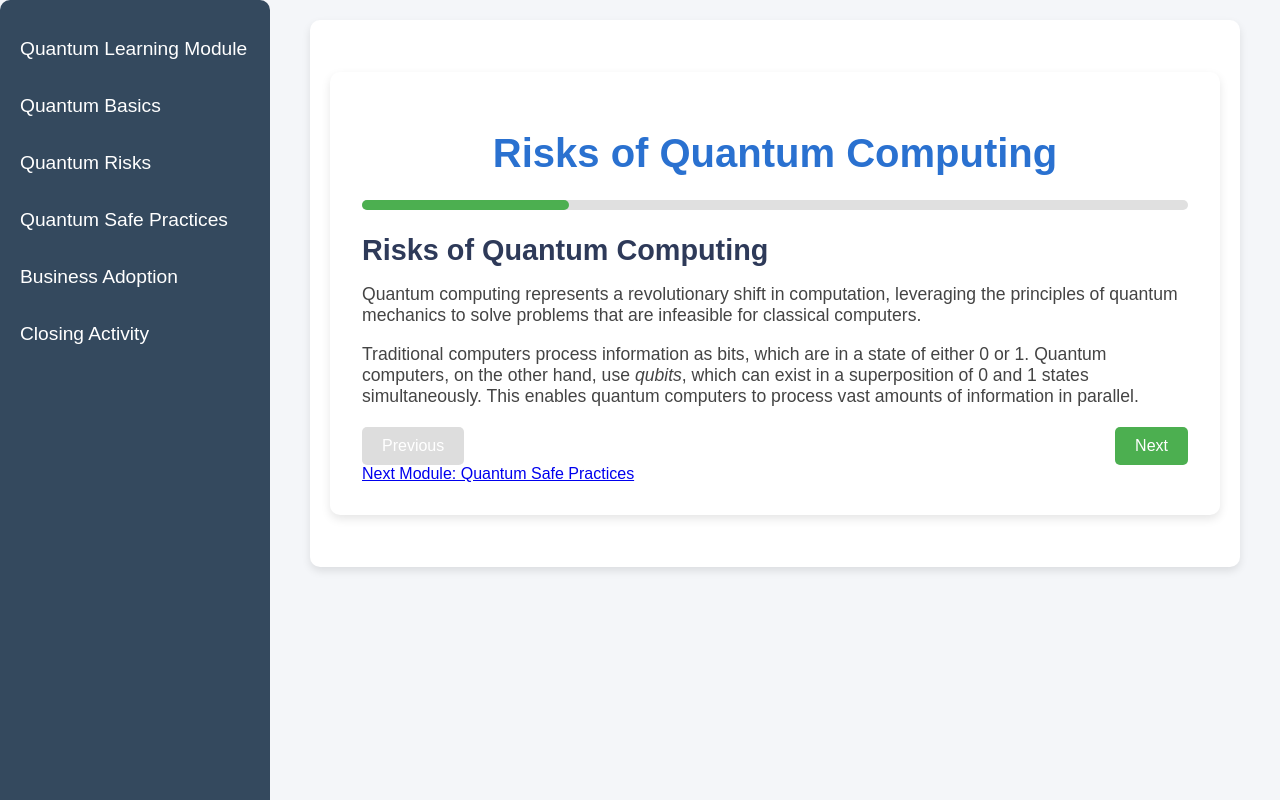
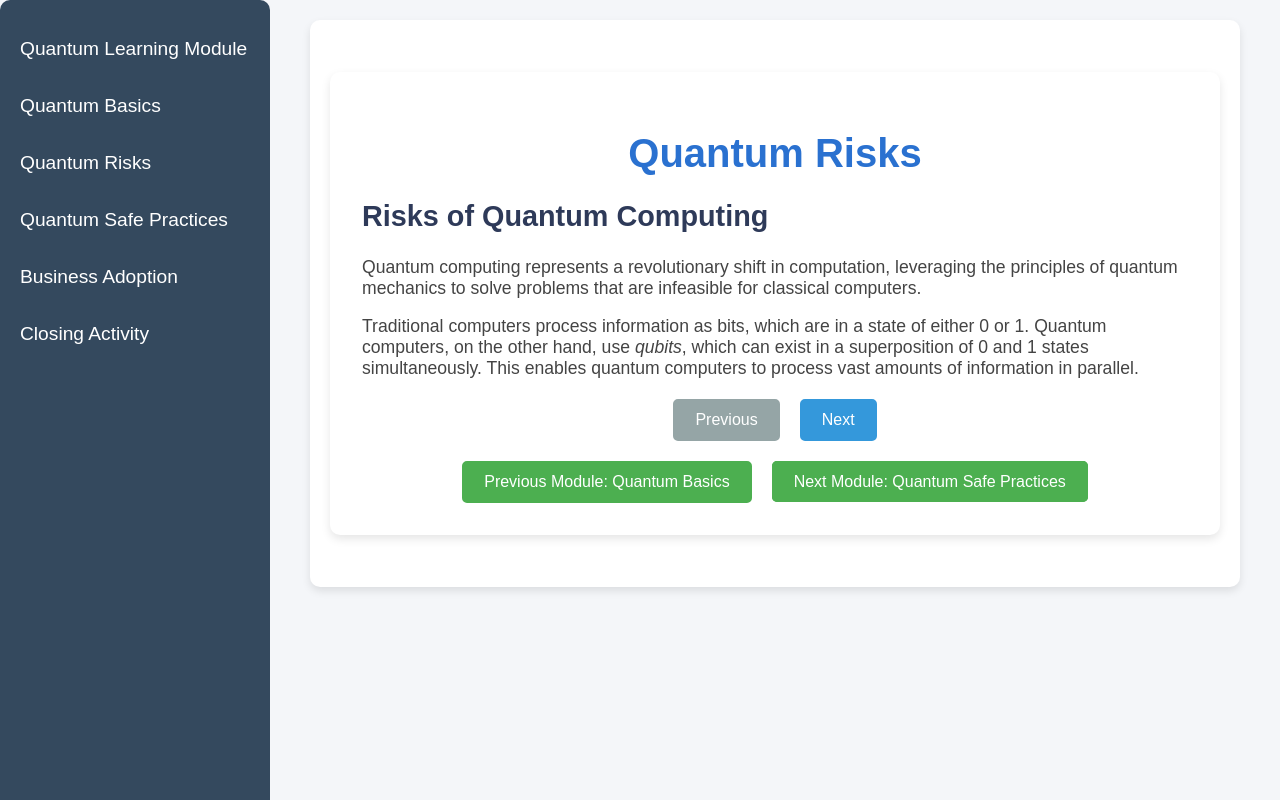
Before and after one commit to Blackpenguin46/quantummodule, a React (Create React App) app: page /#/quantum-risks in a window 1280 px wide. Built offline with nearby package versions, Linux system fonts and the light colour scheme.

Commit message:
updated modules and routing

```diff
--- a/src/modules/BusinessAdoption.css
+++ b/src/modules/BusinessAdoption.css
@@ -161,6 +161,61 @@
   background: #b04100; /* Even darker orange on click */
 }
 
+/* Navigation Buttons */
+.module-navigation {
+  display: flex;
+  justify-content: center;
+  align-items: center;
+  gap: 20px;
+  margin-top: 20px;
+}
+
+.prev-module-button, .next-module-button {
+  padding: 10px 20px;
+  background-color: #4CAF50; /* Green for next/previous */
+  color: white;
+  border: 2px solid #4CAF50;
+  border-radius: 5px;
+  font-size: 16px;
+  text-align: center;
+  text-decoration: none;
+  transition: background-color 0.3s ease, border-color 0.3s ease;
+}
+
+.prev-module-button:hover, .next-module-button:hover {
+  background-color: #45a049; /* Hover color */
+  border-color: #45a049; /* Hover border color */
+}
+
+.navigation-buttons {
+  display: flex;
+  justify-content: center;
+  gap: 20px;
+  margin-top: 20px;
+}
+
+.navigation-buttons button {
+  padding: 10px 20px;
+  background-color: #3498db; /* Blue for module navigation */
+  color: white;
+  border: 2px solid #3498db;
+  border-radius: 5px;
+  font-size: 16px;
+  cursor: pointer;
+  transition: background-color 0.3s ease, border-color 0.3s ease;
+}
+
+.navigation-buttons button:hover {
+  background-color: #2980b9; /* Hover color */
+  border-color: #2980b9; /* Hover border color */
+}
+
+.navigation-buttons button:disabled {
+  background-color: #95a5a6;
+  border-color: #95a5a6;
+  cursor: not-allowed;
+}
+
 /* Media Queries for Responsive Design */
 @media (max-width: 600px) {
   .quiz-option {
--- a/src/modules/QuantumBasics.css
+++ b/src/modules/QuantumBasics.css
@@ -1,126 +1,242 @@
-.quantum-basics-container {
-  max-width: 800px;
-  margin: 0 auto;
-  padding: 20px;
-  font-family: Arial, sans-serif;
+/* General Styles */
+body {
+  font-family: 'Arial', sans-serif;
+  background-color: #f4f4f9; /* Light gray for the background */
+  color: #333; /* Standard gray for text */
+  margin: 0;
+  padding: 0;
 }
 
-.module-title {
-  text-align: center;
-  font-size: 2.5em;
-  margin-bottom: 20px;
+/* Container for Quantum Modules */
+.quantum-basics-container {
+  max-width: 850px;
+  margin: 2rem auto;
+  padding: 2rem;
+  background: #fff;
+  border-radius: 10px;
+  box-shadow: 0 4px 10px rgba(0, 0, 0, 0.1);
+  overflow: hidden;
 }
 
-.progress-bar {
-  width: 100%;
-  height: 10px;
-  background-color: #e0e0e0;
-  border-radius: 5px;
-  margin-bottom: 20px;
+/* Title and Description */
+.module-title {
+  font-size: 2.5rem;
+  color: #2a71d0; /* Blue for emphasis */
+  text-align: center;
+  margin-bottom: 1.5rem;
 }
 
-.progress {
-  height: 100%;
-  background-color: #4CAF50;
-  border-radius: 5px;
-  transition: width 0.3s ease;
+.module-description {
+  text-align: justify;
+  font-size: 1.15rem;
+  margin-bottom: 1.5rem;
+  color: #555; /* Medium gray for description text */
+  line-height: 1.7;
 }
 
-.section-title {
-  font-size: 1.8em;
-  margin-bottom: 15px;
+/* Quiz Section */
+.quiz-section {
+  padding: 1.5rem;
+  background: #f9f9f9; /* Subtle light gray */
+  border: 1px solid #ddd; /* Light border */
+  border-radius: 10px;
+  margin-top: 2rem;
 }
 
-.section-content {
-  margin-bottom: 20px;
+.quiz-title {
+  font-size: 1.8rem;
+  color: #2a71d0;
+  margin-bottom: 1.5rem;
+  text-align: center;
+  font-weight: bold;
 }
 
-.accordion {
-  border: 1px solid #ddd;
-  border-radius: 5px;
+/* Question Styles */
+.quiz-question {
+  margin-bottom: 1.5rem;
 }
 
-.accordion-item {
-  border-bottom: 1px solid #ddd;
+.question-text {
+  font-size: 1.2rem;
+  margin-bottom: 0.8rem;
+  color: #444; /* Dark gray for questions */
+  font-weight: bold;
 }
 
-.accordion-item:last-child {
-  border-bottom: none;
+/* Options Styling */
+.options-container {
+  display: flex;
+  flex-wrap: wrap;
+  gap: 12px;
+  justify-content: center;
 }
 
-.accordion-header {
-  background-color: #f5f5f5;
-  padding: 10px;
+.quiz-option {
+  flex: 1 1 calc(50% - 12px); /* Adjust to fit two options per row */
+  max-width: calc(50% - 12px);
+  padding: 0.8rem 1rem;
+  background: #2a71d0; /* Blue for primary buttons */
+  color: white;
+  border: 2px solid transparent;
+  border-radius: 6px;
   cursor: pointer;
-  font-size: 1.2em;
+  font-size: 1rem;
+  text-align: center;
+  transition: all 0.3s ease;
 }
 
-.accordion-content {
-  padding: 10px;
-  display: none;
+.quiz-option:hover {
+  background-color: #1f5cb3; /* Darker blue on hover */
+  transform: translateY(-2px);
 }
 
-.accordion-item.active .accordion-content {
-  display: block;
+.quiz-option:active {
+  background-color: #174991; /* Even darker blue on active click */
+  transform: translateY(1px);
 }
 
-.quiz-section {
+.quiz-option.selected {
+  background-color: #4caf50; /* Green for selected answers */
+  color: white;
+  border-color: #4caf50;
+}
+
+.quiz-option.incorrect {
+  background-color: #e74c3c; /* Red for incorrect answers */
+  color: white;
+  border-color: #e74c3c;
+}
+
+/* Submit Button */
+.submit-button {
+  display: block;
+  width: 100%;
+  padding: 0.8rem 0;
+  background: #2a71d0; /* Blue */
+  color: white;
+  font-size: 1.2rem;
+  border: none;
+  border-radius: 8px;
+  margin-top: 1.5rem;
+  cursor: pointer;
+  transition: background-color 0.3s ease;
+}
+
+.submit-button:hover {
+  background: #1f5cb3; /* Slightly darker blue on hover */
+}
+
+.submit-button:active {
+  background: #174991; /* Even darker blue on click */
+}
+
+/* Quiz Completed Message */
+.quiz-completed {
+  text-align: center;
+  font-size: 1.5rem;
+  color: #4caf50; /* Green for success message */
+  font-weight: bold;
+  margin-top: 2rem;
+}
+
+/* Redo Button */
+.redo-button {
+  display: inline-block;
+  padding: 0.6rem 1.2rem;
+  background: #e67e22; /* Orange for redo */
+  color: white;
+  font-size: 1rem;
+  border: none;
+  border-radius: 6px;
+  margin-top: 1rem;
+  cursor: pointer;
+  transition: background-color 0.3s ease;
+}
+
+.redo-button:hover {
+  background: #d35400; /* Darker orange on hover */
+}
+
+.redo-button:active {
+  background: #b04100; /* Even darker orange on click */
+}
+
+/* Navigation Buttons */
+.module-navigation {
+  display: flex;
+  justify-content: center;
+  align-items: center;
+  gap: 20px;
   margin-top: 20px;
 }
 
-.quiz-question {
-  margin-bottom: 20px;
+.prev-module-button, .next-module-button {
+  padding: 10px 20px;
+  background-color: #4CAF50; /* Green for next/previous */
+  color: white;
+  border: 2px solid #4CAF50;
+  border-radius: 5px;
+  font-size: 16px;
+  text-align: center;
+  text-decoration: none;
+  transition: background-color 0.3s ease, border-color 0.3s ease;
 }
 
-.quiz-options {
-  display: flex;
-  flex-direction: column;
-  gap: 10px;
-}
-
-.quiz-option {
-  padding: 10px;
-  border: 1px solid #ddd;
-  border-radius: 5px;
-  background-color: #f5f5f5;
-  cursor: pointer;
-}
-
-.quiz-option.selected {
-  background-color: #4CAF50;
-  color: white;
-}
-
-.submit-button, .redo-button {
-  display: block;
-  width: 100%;
-  padding: 10px;
-  background-color: #4CAF50;
-  color: white;
-  border: none;
-  border-radius: 5px;
-  font-size: 1em;
-  cursor: pointer;
-  margin-top: 20px;
+.prev-module-button:hover, .next-module-button:hover {
+  background-color: #45a049; /* Hover color */
+  border-color: #45a049; /* Hover border color */
 }
 
 .navigation-buttons {
   display: flex;
-  justify-content: space-between;
+  justify-content: center;
+  gap: 20px;
   margin-top: 20px;
 }
 
 .navigation-buttons button {
   padding: 10px 20px;
-  background-color: #4CAF50;
+  background-color: #3498db; /* Blue for module navigation */
   color: white;
-  border: none;
+  border: 2px solid #3498db;
   border-radius: 5px;
-  font-size: 1em;
+  font-size: 16px;
   cursor: pointer;
+  transition: background-color 0.3s ease, border-color 0.3s ease;
+}
+
+.navigation-buttons button:hover {
+  background-color: #2980b9; /* Hover color */
+  border-color: #2980b9; /* Hover border color */
 }
 
 .navigation-buttons button:disabled {
-  background-color: #ddd;
+  background-color: #95a5a6;
+  border-color: #95a5a6;
   cursor: not-allowed;
 }
+
+/* Media Queries for Responsive Design */
+@media (max-width: 600px) {
+  .quiz-option {
+    flex: 1 1 100%; /* Stack options on smaller screens */
+    max-width: 100%;
+  }
+
+  .module-title {
+    font-size: 2rem;
+  }
+
+  .quiz-title {
+    font-size: 1.5rem;
+  }
+
+  .question-text {
+    font-size: 1rem;
+  }
+
+  .submit-button,
+  .redo-button {
+    font-size: 1rem;
+  }
+}
--- a/src/modules/QuantumBasics.js
+++ b/src/modules/QuantumBasics.js
@@ -124,7 +124,7 @@
   const sections = useMemo(
     () => [
       {
-        title: 'Introduction to Quantum Computing',
+        title: 'Quantum Basics',
         content: (
           <div className="section-content">
             <p>
@@ -186,7 +186,7 @@
 
   return (
     <div className="quantum-basics-container">
-      <h1 className="module-title">Quantum Basics</h1>
+      <h1 className="module-title">Quantum Risks</h1>
       <div className="progress-bar">
         <div
           className="progress"
@@ -206,9 +206,10 @@
         </button>
       </div>
       <div className="module-navigation">
-        <Link to="/quantum-risks" className="next-module-button">
-          Next Module: Quantum Risks
-        </Link>
+        <Link to="/" className="prev-module-button">Previous Module: Main Page</Link>
+        <div className="next-module-container">
+          <Link to="/quantum-risks" className="next-module-button">Next Module: Quantum Risks</Link>
+        </div>
       </div>
     </div>
   );
--- a/src/modules/QuantumRisks.css
+++ b/src/modules/QuantumRisks.css
@@ -1,126 +1,242 @@
-.quantum-risks-container {
-  max-width: 800px;
-  margin: 0 auto;
-  padding: 20px;
-  font-family: Arial, sans-serif;
+/* General Styles */
+body {
+  font-family: 'Arial', sans-serif;
+  background-color: #f4f4f9; /* Light gray for the background */
+  color: #333; /* Standard gray for text */
+  margin: 0;
+  padding: 0;
 }
 
-.module-title {
-  text-align: center;
-  font-size: 2.5em;
-  margin-bottom: 20px;
+/* Container for Quantum Modules */
+.quantum-basics-container {
+  max-width: 850px;
+  margin: 2rem auto;
+  padding: 2rem;
+  background: #fff;
+  border-radius: 10px;
+  box-shadow: 0 4px 10px rgba(0, 0, 0, 0.1);
+  overflow: hidden;
 }
 
-.progress-bar {
-  width: 100%;
-  height: 10px;
-  background-color: #e0e0e0;
-  border-radius: 5px;
-  margin-bottom: 20px;
+/* Title and Description */
+.module-title {
+  font-size: 2.5rem;
+  color: #2a71d0; /* Blue for emphasis */
+  text-align: center;
+  margin-bottom: 1.5rem;
 }
 
-.progress {
-  height: 100%;
-  background-color: #4CAF50;
-  border-radius: 5px;
-  transition: width 0.3s ease;
+.module-description {
+  text-align: justify;
+  font-size: 1.15rem;
+  margin-bottom: 1.5rem;
+  color: #555; /* Medium gray for description text */
+  line-height: 1.7;
 }
 
-.section-title {
-  font-size: 1.8em;
-  margin-bottom: 15px;
+/* Quiz Section */
+.quiz-section {
+  padding: 1.5rem;
+  background: #f9f9f9; /* Subtle light gray */
+  border: 1px solid #ddd; /* Light border */
+  border-radius: 10px;
+  margin-top: 2rem;
 }
 
-.section-content {
-  margin-bottom: 20px;
+.quiz-title {
+  font-size: 1.8rem;
+  color: #2a71d0;
+  margin-bottom: 1.5rem;
+  text-align: center;
+  font-weight: bold;
 }
 
-.accordion {
-  border: 1px solid #ddd;
-  border-radius: 5px;
+/* Question Styles */
+.quiz-question {
+  margin-bottom: 1.5rem;
 }
 
-.accordion-item {
-  border-bottom: 1px solid #ddd;
+.question-text {
+  font-size: 1.2rem;
+  margin-bottom: 0.8rem;
+  color: #444; /* Dark gray for questions */
+  font-weight: bold;
 }
 
-.accordion-item:last-child {
-  border-bottom: none;
+/* Options Styling */
+.options-container {
+  display: flex;
+  flex-wrap: wrap;
+  gap: 12px;
+  justify-content: center;
 }
 
-.accordion-header {
-  background-color: #f5f5f5;
-  padding: 10px;
+.quiz-option {
+  flex: 1 1 calc(50% - 12px); /* Adjust to fit two options per row */
+  max-width: calc(50% - 12px);
+  padding: 0.8rem 1rem;
+  background: #2a71d0; /* Blue for primary buttons */
+  color: white;
+  border: 2px solid transparent;
+  border-radius: 6px;
   cursor: pointer;
-  font-size: 1.2em;
+  font-size: 1rem;
+  text-align: center;
+  transition: all 0.3s ease;
 }
 
-.accordion-content {
-  padding: 10px;
-  display: none;
+.quiz-option:hover {
+  background-color: #1f5cb3; /* Darker blue on hover */
+  transform: translateY(-2px);
 }
 
-.accordion-item.active .accordion-content {
-  display: block;
+.quiz-option:active {
+  background-color: #174991; /* Even darker blue on active click */
+  transform: translateY(1px);
 }
 
-.quiz-section {
+.quiz-option.selected {
+  background-color: #4caf50; /* Green for selected answers */
+  color: white;
+  border-color: #4caf50;
+}
+
+.quiz-option.incorrect {
+  background-color: #e74c3c; /* Red for incorrect answers */
+  color: white;
+  border-color: #e74c3c;
+}
+
+/* Submit Button */
+.submit-button {
+  display: block;
+  width: 100%;
+  padding: 0.8rem 0;
+  background: #2a71d0; /* Blue */
+  color: white;
+  font-size: 1.2rem;
+  border: none;
+  border-radius: 8px;
+  margin-top: 1.5rem;
+  cursor: pointer;
+  transition: background-color 0.3s ease;
+}
+
+.submit-button:hover {
+  background: #1f5cb3; /* Slightly darker blue on hover */
+}
+
+.submit-button:active {
+  background: #174991; /* Even darker blue on click */
+}
+
+/* Quiz Completed Message */
+.quiz-completed {
+  text-align: center;
+  font-size: 1.5rem;
+  color: #4caf50; /* Green for success message */
+  font-weight: bold;
+  margin-top: 2rem;
+}
+
+/* Redo Button */
+.redo-button {
+  display: inline-block;
+  padding: 0.6rem 1.2rem;
+  background: #e67e22; /* Orange for redo */
+  color: white;
+  font-size: 1rem;
+  border: none;
+  border-radius: 6px;
+  margin-top: 1rem;
+  cursor: pointer;
+  transition: background-color 0.3s ease;
+}
+
+.redo-button:hover {
+  background: #d35400; /* Darker orange on hover */
+}
+
+.redo-button:active {
+  background: #b04100; /* Even darker orange on click */
+}
+
+/* Navigation Buttons */
+.module-navigation {
+  display: flex;
+  justify-content: center;
+  align-items: center;
+  gap: 20px;
   margin-top: 20px;
 }
 
-.quiz-question {
-  margin-bottom: 20px;
+.prev-module-button, .next-module-button {
+  padding: 10px 20px;
+  background-color: #4CAF50; /* Green for next/previous */
+  color: white;
+  border: 2px solid #4CAF50;
+  border-radius: 5px;
+  font-size: 16px;
+  text-align: center;
+  text-decoration: none;
+  transition: background-color 0.3s ease, border-color 0.3s ease;
 }
 
-.quiz-options {
-  display: flex;
-  flex-direction: column;
-  gap: 10px;
-}
-
-.quiz-option {
-  padding: 10px;
-  border: 1px solid #ddd;
-  border-radius: 5px;
-  background-color: #f5f5f5;
-  cursor: pointer;
-}
-
-.quiz-option.selected {
-  background-color: #4CAF50;
-  color: white;
-}
-
-.submit-button, .redo-button {
-  display: block;
-  width: 100%;
-  padding: 10px;
-  background-color: #4CAF50;
-  color: white;
-  border: none;
-  border-radius: 5px;
-  font-size: 1em;
-  cursor: pointer;
-  margin-top: 20px;
+.prev-module-button:hover, .next-module-button:hover {
+  background-color: #45a049; /* Hover color */
+  border-color: #45a049; /* Hover border color */
 }
 
 .navigation-buttons {
   display: flex;
-  justify-content: space-between;
+  justify-content: center;
+  gap: 20px;
   margin-top: 20px;
 }
 
 .navigation-buttons button {
   padding: 10px 20px;
-  background-color: #4CAF50;
+  background-color: #3498db; /* Blue for module navigation */
   color: white;
-  border: none;
+  border: 2px solid #3498db;
   border-radius: 5px;
-  font-size: 1em;
+  font-size: 16px;
   cursor: pointer;
+  transition: background-color 0.3s ease, border-color 0.3s ease;
+}
+
+.navigation-buttons button:hover {
+  background-color: #2980b9; /* Hover color */
+  border-color: #2980b9; /* Hover border color */
 }
 
 .navigation-buttons button:disabled {
-  background-color: #ddd;
+  background-color: #95a5a6;
+  border-color: #95a5a6;
   cursor: not-allowed;
 }
+
+/* Media Queries for Responsive Design */
+@media (max-width: 600px) {
+  .quiz-option {
+    flex: 1 1 100%; /* Stack options on smaller screens */
+    max-width: 100%;
+  }
+
+  .module-title {
+    font-size: 2rem;
+  }
+
+  .quiz-title {
+    font-size: 1.5rem;
+  }
+
+  .question-text {
+    font-size: 1rem;
+  }
+
+  .submit-button,
+  .redo-button {
+    font-size: 1rem;
+  }
+}
--- a/src/modules/QuantumRisks.js
+++ b/src/modules/QuantumRisks.js
@@ -186,7 +186,7 @@
 
   return (
     <div className="quantum-basics-container">
-      <h1 className="module-title">Risks of Quantum Computing</h1>
+      <h1 className="module-title">Quantum Risks</h1>
       <div className="progress-bar">
         <div
           className="progress"
@@ -206,9 +206,10 @@
         </button>
       </div>
       <div className="module-navigation">
-        <Link to="/quantum-safe-practices" className="next-module-button">
-          Next Module: Quantum Safe Practices
-        </Link>
+        <Link to="/quantum-basics" className="prev-module-button">Previous Module: Quantum Basics</Link>
+        <div className="next-module-container">
+          <Link to="/quantum-safe-practices" className="next-module-button">Next Module: Quantum Safe Practices</Link>
+        </div>
       </div>
     </div>
   );
--- a/src/modules/QuantumSafePractices.css
+++ b/src/modules/QuantumSafePractices.css
@@ -161,6 +161,61 @@
   background: #b04100; /* Even darker orange on click */
 }
 
+/* Navigation Buttons */
+.module-navigation {
+  display: flex;
+  justify-content: center;
+  align-items: center;
+  gap: 20px;
+  margin-top: 20px;
+}
+
+.prev-module-button, .next-module-button {
+  padding: 10px 20px;
+  background-color: #4CAF50; /* Green for next/previous */
+  color: white;
+  border: 2px solid #4CAF50;
+  border-radius: 5px;
+  font-size: 16px;
+  text-align: center;
+  text-decoration: none;
+  transition: background-color 0.3s ease, border-color 0.3s ease;
+}
+
+.prev-module-button:hover, .next-module-button:hover {
+  background-color: #45a049; /* Hover color */
+  border-color: #45a049; /* Hover border color */
+}
+
+.navigation-buttons {
+  display: flex;
+  justify-content: center;
+  gap: 20px;
+  margin-top: 20px;
+}
+
+.navigation-buttons button {
+  padding: 10px 20px;
+  background-color: #3498db; /* Blue for module navigation */
+  color: white;
+  border: 2px solid #3498db;
+  border-radius: 5px;
+  font-size: 16px;
+  cursor: pointer;
+  transition: background-color 0.3s ease, border-color 0.3s ease;
+}
+
+.navigation-buttons button:hover {
+  background-color: #2980b9; /* Hover color */
+  border-color: #2980b9; /* Hover border color */
+}
+
+.navigation-buttons button:disabled {
+  background-color: #95a5a6;
+  border-color: #95a5a6;
+  cursor: not-allowed;
+}
+
 /* Media Queries for Responsive Design */
 @media (max-width: 600px) {
   .quiz-option {
--- a/src/modules/QuantumSafePractices.js
+++ b/src/modules/QuantumSafePractices.js
@@ -206,9 +206,10 @@
         </button>
       </div>
       <div className="module-navigation">
-        <Link to="/business-adoption" className="next-module-button">
-          Next Module: Business Adoption
-        </Link>
+        <Link to="/quantum-risks" className="prev-module-button">Previous Module: Quantum Risks</Link>
+        <div className="next-module-container">
+          <Link to="/business-adoption" className="next-module-button">Next Module: Quantum in Business</Link>
+        </div>
       </div>
     </div>
   );
```
Also changed, not shown: src/modules/BusinessAdoption.js (+5 -3 lines), 7 other files (tests, documents, lock files or other folders).
